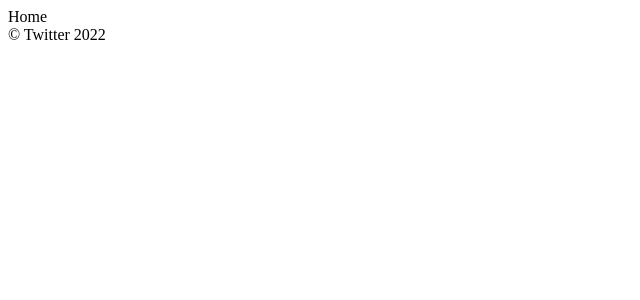
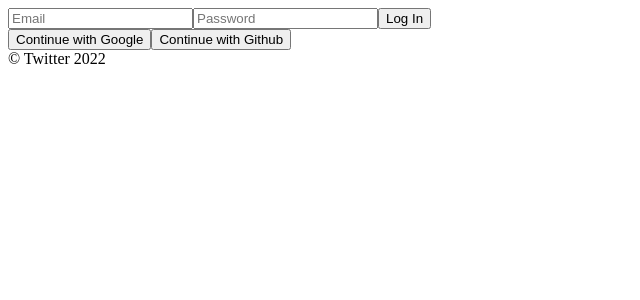
Before and after one commit to su-no/reactjs-twitter, a React (Create React App) app: page /#/ in a window 1280 px wide. Shown: the top 300 px of the page, without its empty margins (0-640 px from the left). Built offline with nearby package versions, Linux system fonts and the light colour scheme; no server answers.

Commit message:
Feat LogIn Form

```diff
--- a/src/components/App.js
+++ b/src/components/App.js
@@ -1,10 +1,11 @@
 import { useState } from 'react';
 import AppRouter from './Router';
-import fbase, { authService } from 'fbase';
+import { authService } from 'fbase';
 
 const App = () => {
   // User의 로그인 여부 확인
   const [isLoggedIn, setIsLoggedIn] = useState(authService.currentUser);
+
   return (
     <>
       <AppRouter isLoggedIn={isLoggedIn} /> {/* isLoggedIn 을 Prop으로 전달 */} {/* AppRouter를 따로 넣은 이유는,, Footer/Header 등 추가 가능성을 염두에 둔 것 */}
--- a/src/components/Router.js
+++ b/src/components/Router.js
@@ -3,7 +3,7 @@ import { HashRouter as Router, Route, Routes } from 'react-router-dom';
 import Auth from 'routes/Auth';
 import Home from 'routes/Home';
 
-const AppRouter = (isLoggedIn) => {
+const AppRouter = ({ isLoggedIn }) => {
   return (
     <Router>
       <Routes>
@@ -12,7 +12,9 @@ const AppRouter = (isLoggedIn) => {
             <Route exact path='/' element={<Home />} />
           </>
         ) : (
-          <Route exact path='/' element={<Auth />} />
+          <>
+            <Route exact path='/' element={<Auth />} />
+          </>
         )}
       </Routes>
     </Router>
--- a/src/index.js
+++ b/src/index.js
@@ -1,7 +1,6 @@
-import App from 'components/App';
-import fbase from 'fbase';
 import React from 'react';
 import ReactDOM from 'react-dom/client';
+import App from 'components/App';
 
 const root = ReactDOM.createRoot(document.getElementById('root'));
 root.render(
--- a/src/routes/Auth.js
+++ b/src/routes/Auth.js
@@ -1,4 +1,49 @@
-import React from 'react';
+import React, { useState } from 'react';
 
-const Auth = () => <span>Auth</span>;
+const Auth = () => {
+  const [email, setEmail] = useState('');
+  const [password, setPassword] = useState('');
+  const onChange = (event) => {
+    const { target: { name, value } } = event;
+    // const name = event.target.name;
+    // const value = event.target.value;
+    if (name === 'email') {
+      setEmail(value)
+    } else if (name == 'password') {
+      setPassword(value)
+    }
+    console.log(event.target.value)
+  }
+  const onSubmit = (event) => {
+    event.preventDefault();
+  }
+  return (
+    <div>
+      <form onSubmit={onSubmit}>
+        <input
+          name='email'
+          type='text'
+          placeholder='Email'
+          required
+          value={email}
+          onChange={onChange} />
+        <input
+          name='password'
+          type='password'
+          placeholder='Password'
+          required
+          value={password}
+          onChange={onChange} />
+        <input
+          name='submit'
+          type='submit'
+          value='Log In' />
+      </form>
+      <div>
+        <button>Continue with Google</button>
+        <button>Continue with Github</button>
+      </div>
+    </div>
+  )
+};
 export default Auth;
```
